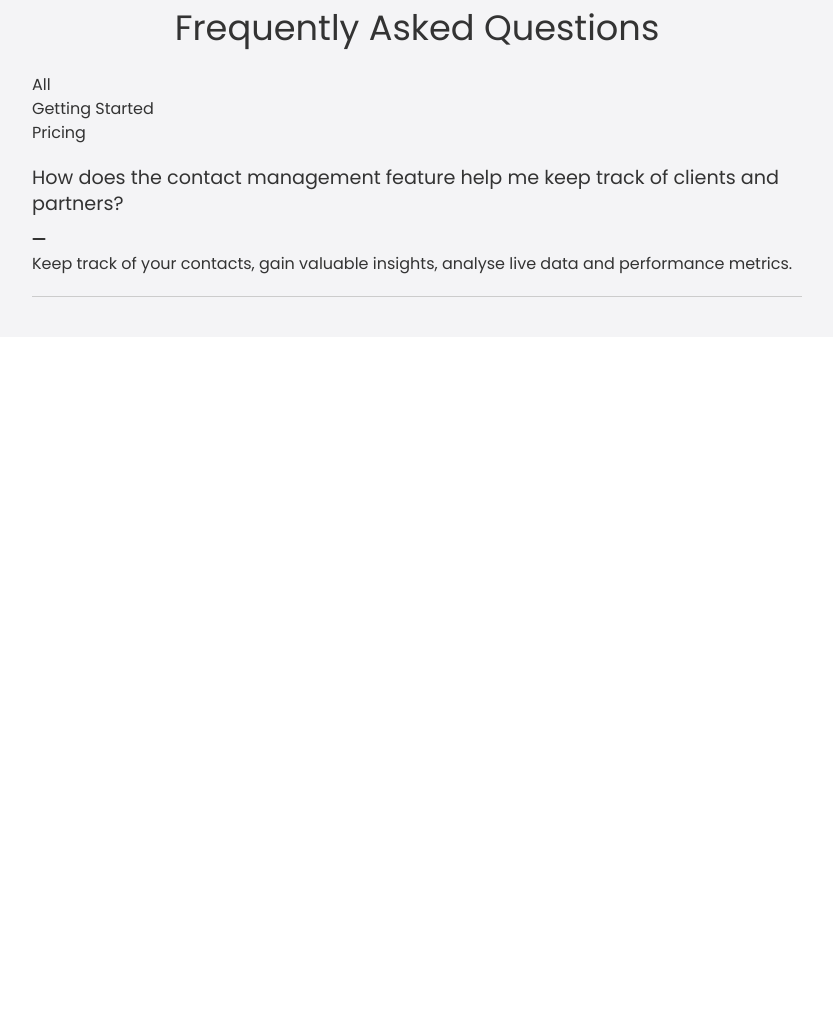
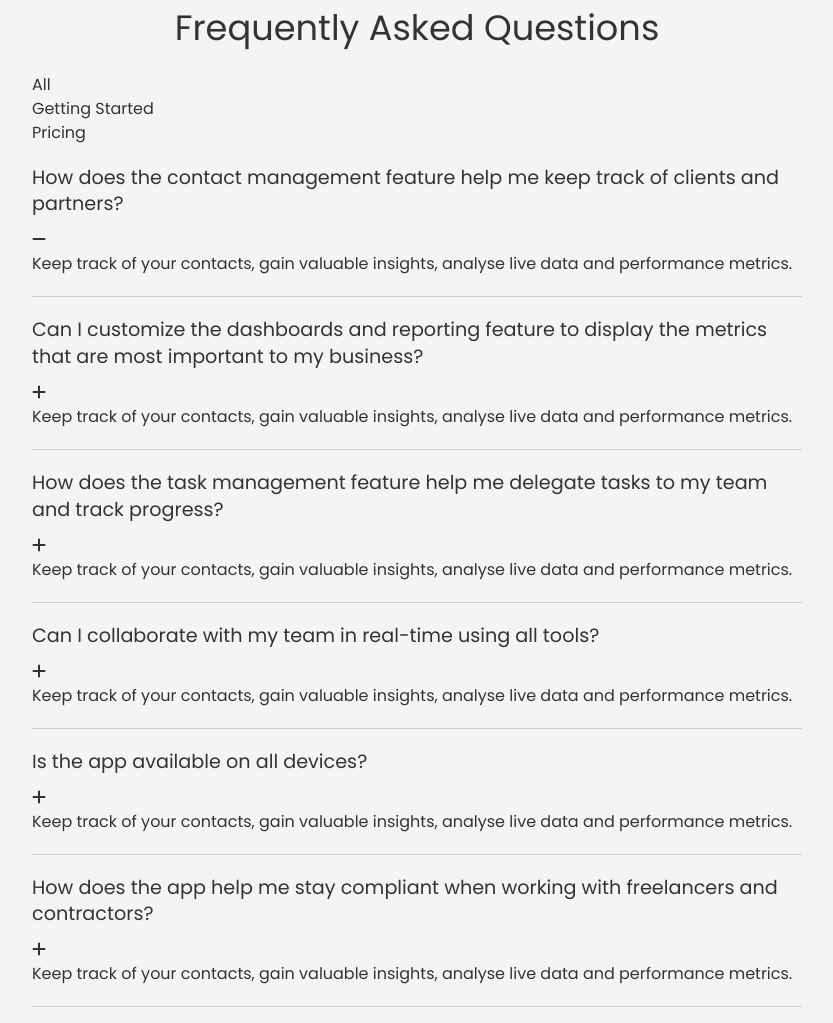
Before and after one commit to Codebyrawfile/PROJECTS, a plain HTML site: page index.html in a window 1280 px wide. Shown: the part 3186-4209 px from the top of the page, without its empty margins (223-1056 px from the left). Before the commit the page ends 3523 px from the top, so only its background shows below. Drawn offline with Linux system fonts and the light colour scheme.

Commit message:
Completed the FAQ section

```diff
--- a/index.html
+++ b/index.html
@@ -220,8 +220,66 @@
               <p>Keep track of your contacts, gain valuable insights, analyse live data and performance metrics.</p>
             </div>
           </div>
-          <!-- Second -->
-
+        </div>
+        <!-- Second -->
+        <div class="faq-group">
+          <div class="faq-group-header">
+            <h4 class="text-md">
+              Can I customize the dashboards and reporting feature to display the metrics that are most important to my business?
+            </h4>
+            <i class="fas fa-plus"></i>
+            <div class="faq-group-body">
+              <p>Keep track of your contacts, gain valuable insights, analyse live data and performance metrics.</p>
+            </div>
+          </div>
+        </div>
+        <!-- Third -->
+        <div class="faq-group">
+          <div class="faq-group-header">
+            <h4 class="text-md">
+              How does the task management feature help me delegate tasks to my team and track progress?
+            </h4>
+            <i class="fas fa-plus"></i>
+            <div class="faq-group-body">
+              <p>Keep track of your contacts, gain valuable insights, analyse live data and performance metrics.</p>
+            </div>
+          </div>
+        </div>
+        <!-- Fourth -->
+        <div class="faq-group">
+          <div class="faq-group-header">
+            <h4 class="text-md">
+              Can I collaborate with my team in real-time using all tools?
+            </h4>
+            <i class="fas fa-plus"></i>
+            <div class="faq-group-body">
+              <p>Keep track of your contacts, gain valuable insights, analyse live data and performance metrics.</p>
+            </div>
+          </div>
+        </div>
+        <!-- Fifith -->
+        <div class="faq-group">
+          <div class="faq-group-header">
+            <h4 class="text-md">
+              Is the app available on all devices?
+            </h4>
+            <i class="fas fa-plus"></i>
+            <div class="faq-group-body">
+              <p>Keep track of your contacts, gain valuable insights, analyse live data and performance metrics.</p>
+            </div>
+          </div>
+        </div>
+        <!-- Sixth -->
+        <div class="faq-group">
+          <div class="faq-group-header">
+            <h4 class="text-md">
+              How does the app help me stay compliant when working with freelancers and contractors?
+            </h4>
+            <i class="fas fa-plus"></i>
+            <div class="faq-group-body">
+              <p>Keep track of your contacts, gain valuable insights, analyse live data and performance metrics.</p>
+            </div>
+          </div>
         </div>
       </div>
     </div>
```
